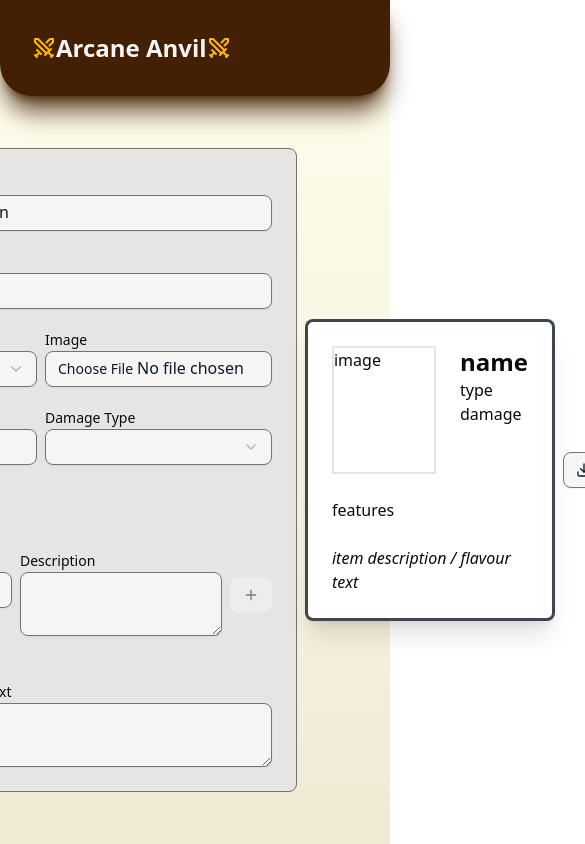
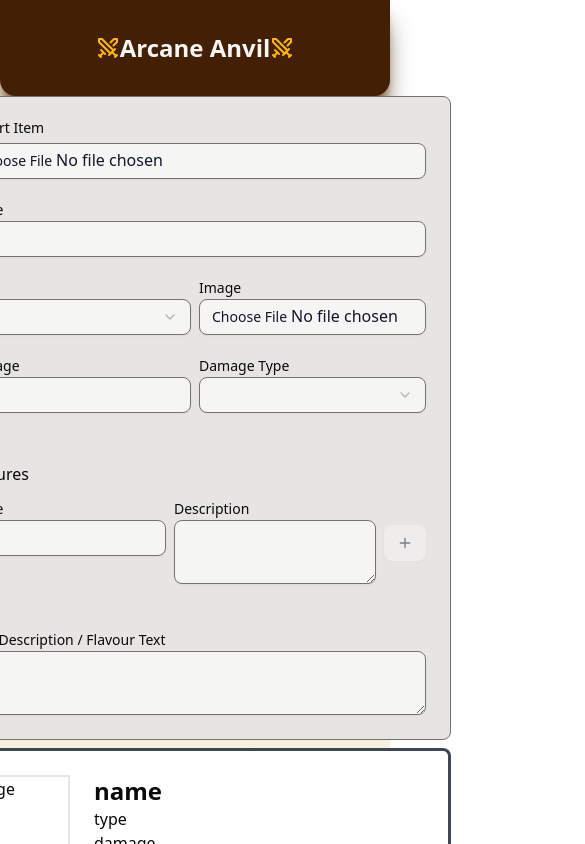
Before and after one commit to floriankleewein/arcane-anvil, a React (Vite) app in the folder frontend/: page / in a window 390 px wide. Shown: the top 844 px of the page, 585 px wide, since content can reach past the window. Built offline with nearby package versions, Linux system fonts and the light colour scheme.

Commit message:
Add responsive layout for mobile size

```diff
--- a/frontend/src/Pages/ItemPage.tsx
+++ b/frontend/src/Pages/ItemPage.tsx
@@ -58,9 +58,8 @@ export default function ItemPage() {
   }
 
   return (
-    <div className="flex flex-row gap-2 items-center flex-1 justify-center">
+    <div className="flex flex-col gap-2 items-center lg:flex-row sm:items-center sm:flex-1 justify-center">
       <div className="flex flex-col gap-2">
-        {/* <ItemUpload onItemUpload={uploadItem}></ItemUpload> */}
         <ItemForm
           item={item}
           onChange={handleChange}
@@ -69,9 +68,10 @@ export default function ItemPage() {
           onItemUpload={uploadItem}
         />
       </div>
-
-      <ItemCard cardRef={cardRef} item={item} />
-      <ItemDownload cardRef={cardRef} item={item} ></ItemDownload>
+      <div className="flex flex-col gap-2">
+        <ItemCard cardRef={cardRef} item={item} />
+        <ItemDownload cardRef={cardRef} item={item}></ItemDownload>
+      </div>
     </div>
   )
 }
--- a/frontend/src/components/Item/item-card.tsx
+++ b/frontend/src/components/Item/item-card.tsx
@@ -22,7 +22,7 @@ export default function ItemCard({ item, cardRef }: ItemCardProps) {
   return (
     <div
       ref={cardRef}
-      className="flex flex-col w-lg rounded-md px-6 py-6 gap-6 shadow-xl bg-white border-3 border-gray-900/80"
+      className="flex flex-col min-w-lg rounded-md px-6 py-6 gap-6 shadow-xl bg-white border-3 border-gray-900/80"
     >
       <ItemCardHeader item={item} />
       <ItemCardContent item={item} />
--- a/frontend/src/components/headerbar.tsx
+++ b/frontend/src/components/headerbar.tsx
@@ -2,7 +2,7 @@ import { Swords } from "lucide-react"
 
 export default function HeaderBar() {
   return (
-    <div className="custom-headerbar p-6 shadow-2xl shadow-emerald-950/80 rounded-b-4xl">
+    <div className="custom-headerbar flex justify-center sm:justify-start p-6 rounded-b-2xl">
       <span className="inline-flex flex-row items-center p-2">
         <Swords className="text-amber-400"/>
         <span className="font-bold text-2xl text-stone-100">Arcane Anvil</span>
```
